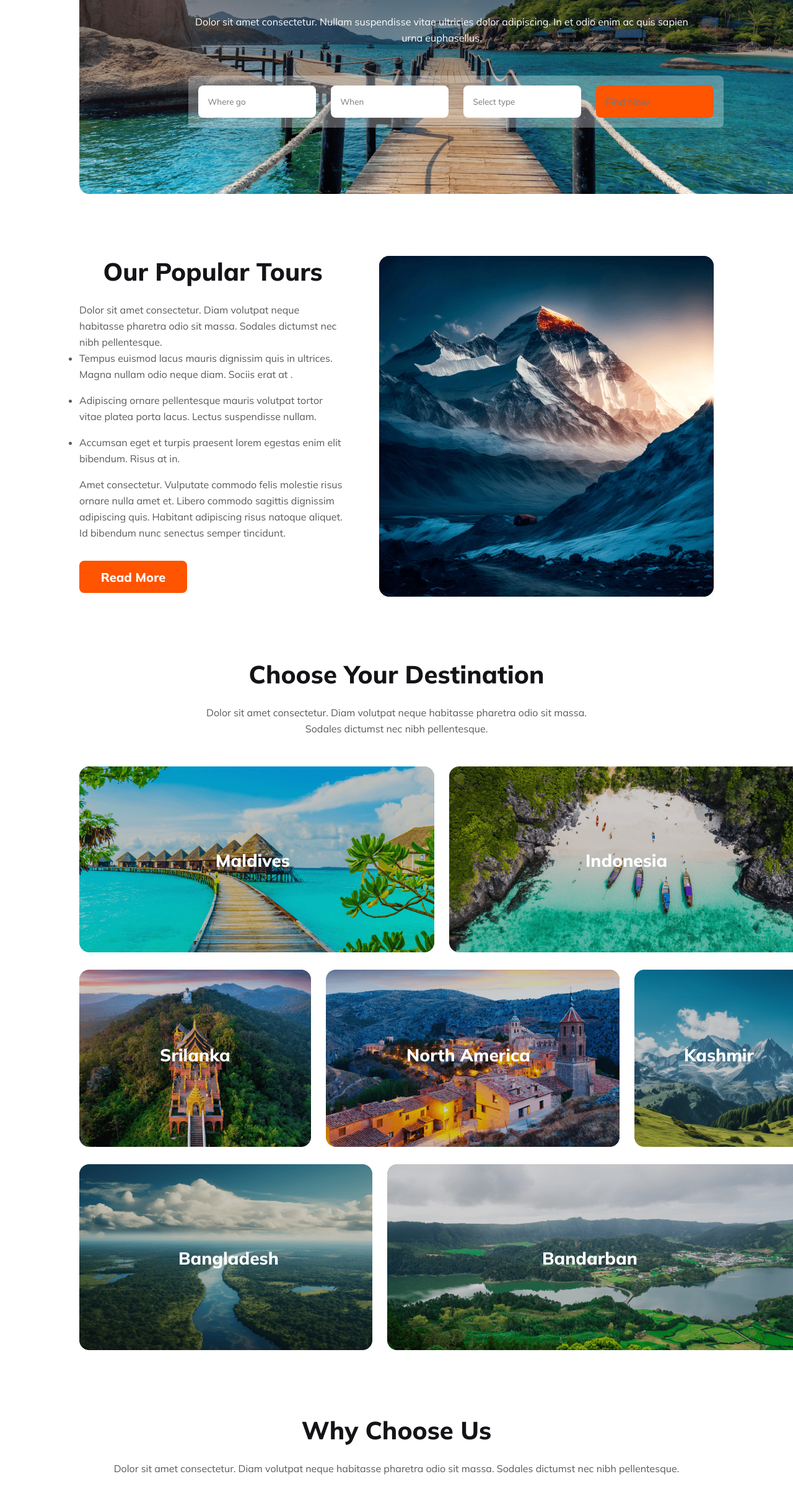
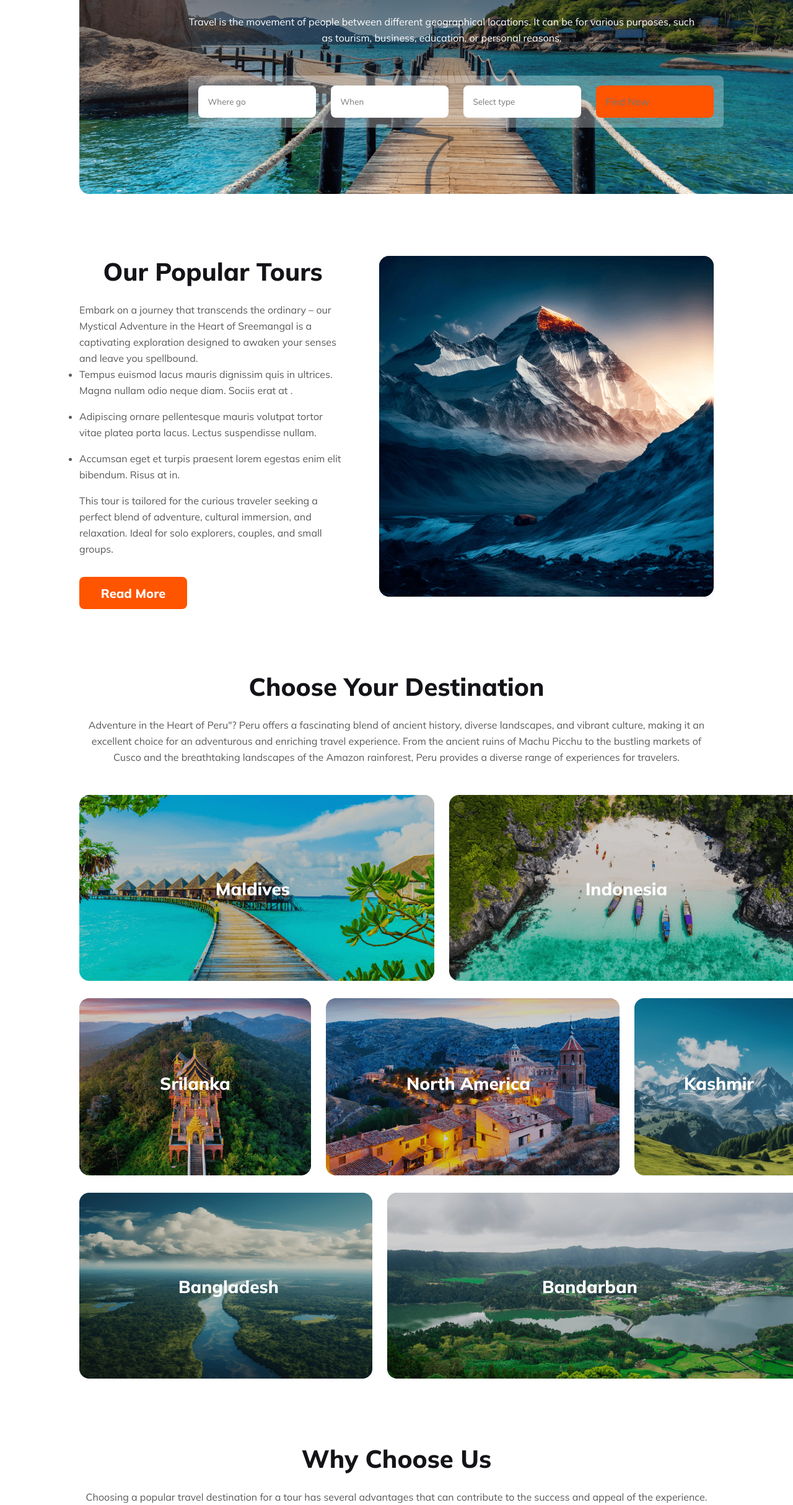
Before and after one commit to prosenjithdash/hero-travel-html-css, a plain HTML site: page index.html in a window 1280 px wide. Shown: the part 344-2773 px from the top of the page at 62% size. Drawn offline with Linux system fonts and the light colour scheme.

Commit message:
Sectence added

```diff
--- a/index.html
+++ b/index.html
@@ -34,10 +34,8 @@
                 <div class="black">
                     <div class="banner-container">
                         <h2 class="banner-title">Explore Your Travel</h2>
-                        <p class="banner-des">Dolor sit amet consectetur. Nullam suspendisse vitae ultricies dolor
-                            adipiscing. In et odio
-                            enim
-                            ac quis sapien urna euphasellus.</p>
+                        <p class="banner-des">Travel is the movement of people between different geographical locations. It can be for various purposes, such as
+                        tourism, business, education, or personal reasons.</p>
 
                         <div class="form-container">
                             <input type="text" name="where-go" id="" placeholder="Where go">
@@ -65,16 +63,16 @@
         <section class="popular-tours">
             <div class="popular-tours-content">
                 <h2 class="popular-tours-title">Our Popular Tours</h2>
-                <p class="popular-tours-des">Dolor sit amet consectetur. Diam volutpat neque habitasse pharetra odio sit massa. Sodales dictumst nec nibh
-                pellentesque.</p>
+                <p class="popular-tours-des">Embark on a journey that transcends the ordinary – our Mystical Adventure in the Heart of Sreemangal is a captivating
+                exploration designed to awaken your senses and leave you spellbound. </p>
                 <ul>
                     <li class="lis">Tempus euismod lacus mauris dignissim quis in ultrices. Magna nullam odio neque diam. Sociis erat at .</li>
                     <li class="lis">Adipiscing ornare pellentesque mauris volutpat tortor vitae platea porta lacus. Lectus suspendisse nullam.</li>
                     <li class="lis">Accumsan eget et turpis praesent lorem egestas enim elit bibendum. Risus at in.</li>
                 </ul>
-                <p class="popular-tours-des h">Amet consectetur. Vulputate commodo felis molestie risus
-                ornare nulla amet et. Libero commodo sagittis dignissim adipiscing quis. Habitant adipiscing risus natoque aliquet. Id
-                bibendum nunc senectus semper tincidunt.</p>
+                <p class="popular-tours-des h">This tour is tailored for the curious traveler seeking a perfect blend of adventure, cultural immersion, and relaxation.
+                Ideal for solo explorers, couples, and small groups.
+</p>
                 <button class="orange-btn">Read More</button>
             </div>
             <div class="popular-tours-img">
@@ -85,8 +83,10 @@
         <section class="destination">
             <div>
                 <h2 class="destination-title">Choose Your Destination</h2>
-                <p class="destination-des">Dolor sit amet consectetur. Diam volutpat neque habitasse pharetra odio sit massa. <br> Sodales dictumst nec nibh
-                pellentesque.</p>
+                <p class="destination-des">Adventure in the Heart of Peru"? Peru offers a fascinating blend of ancient history, diverse landscapes, and vibrant
+                culture, making it an excellent choice for an adventurous and enriching travel experience. From the ancient ruins of
+                Machu Picchu to the bustling markets of Cusco and the breathtaking landscapes of the Amazon rainforest, Peru provides a
+                diverse range of experiences for travelers.</p>
             </div>
 
             <div>
@@ -131,8 +131,9 @@
         <section class="why-choice">
             <div>
                 <h2 class="why-choice-title">Why Choose Us</h2>
-                <p class="why-choice-des">Dolor sit amet consectetur. Diam volutpat neque habitasse pharetra odio sit massa. Sodales dictumst nec nibh
-                pellentesque.</p>
+                <p class="why-choice-des">Choosing a popular travel destination for a tour has several advantages that can contribute to the success and appeal of
+                the experience. Here are some reasons why selecting a popular destination like Peru for our "Mystical Adventure" tour
+                can be a strategic choice:</p>
             </div>
 
             <div class="card-container">
@@ -703,8 +704,8 @@
                             </defs>
                         </svg>
                         <h2 class="card-1-title">Handpicked Hotels</h2>
-                        <p class="card-1-des">Amet consectetur. Vulputate commodo felis molestie risus ornare nulla amet et. Libero commodo sagittis dignissim
-                        adipiscing quis. Habitant adipiscing risus natoque aliquet.</p>
+                        <p class="card-1-des">Selecting handpicked hotels is a crucial aspect of creating a memorable travel experience. These accommodations
+                        contribute significantly to the overall comfort.</p>
                     </div>
                     <div class="card-2">
 
@@ -781,9 +782,9 @@
                                 </defs>
                         </svg>
                         <h2 class="card-1-title">World Class Service</h2>
-                        <p class="card-1-des">Amet consectetur. Vulputate commodo felis molestie risus ornare nulla amet et. Libero commodo
-                                sagittis dignissim
-                                adipiscing quis. Habitant adipiscing risus natoque aliquet.</p>
+                        <p class="card-1-des">ChatGPT
+                        World-class service is a key element in creating an exceptional and memorable travel experience. Whether it's a luxury
+                        tour, an adventure expedition, or a cultural .</p>
 
                     </div>
                 </div>
@@ -903,8 +904,7 @@
                         </defs>
                     </svg>
                     <h2 class="card-1-title">Best Price Guarantee</h2>
-                    <p class="card-1-des">Amet consectetur. Vulputate commodo felis molestie risus ornare nulla amet et. Libero commodo sagittis dignissim
-                    adipiscing quis. Habitant adipiscing risus natoque aliquet.</p>
+                    <p class="card-1-des">Offering a "Best Price Guarantee" is a strategic and customer-centric approach to attract travelers and build trust. </p>
 
                 </div>
             </div>
@@ -933,9 +933,8 @@
                 <h2 class="footer-title"> PDP <span class="orange">Travel</span></h2>
 
             </div>
-            <p class="footer-des">Lorem ipsum dolor sit amet consectetur. Nulla sit viverra morbi vitae blandit orci potenti
-                vulputate. Leo erat maecenas
-                vitae elementum ultricies nullam.</p>
+            <p class="footer-des">Immerse yourself in the magic of Peru as we unveil ancient mysteries, breathtaking landscapes, and vibrant traditions.
+            Our expertly curated itinerary promises unforgettable moments at every turn.</p>
 
             <div class="icons">
                     <svg xmlns="http://www.w3.org/2000/svg" width="175" height="24" viewBox="0 0 175 24" fill="none">
```
